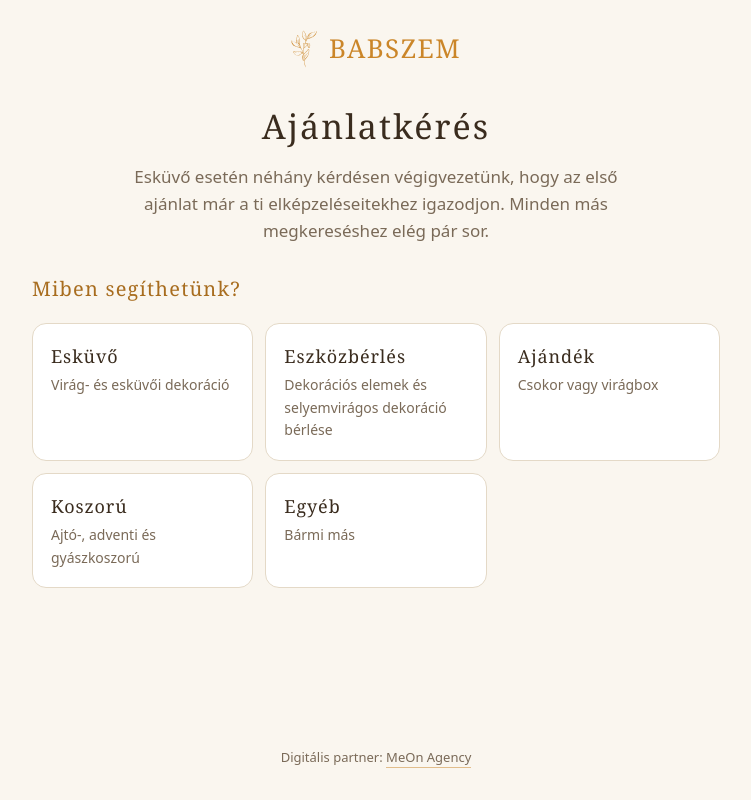
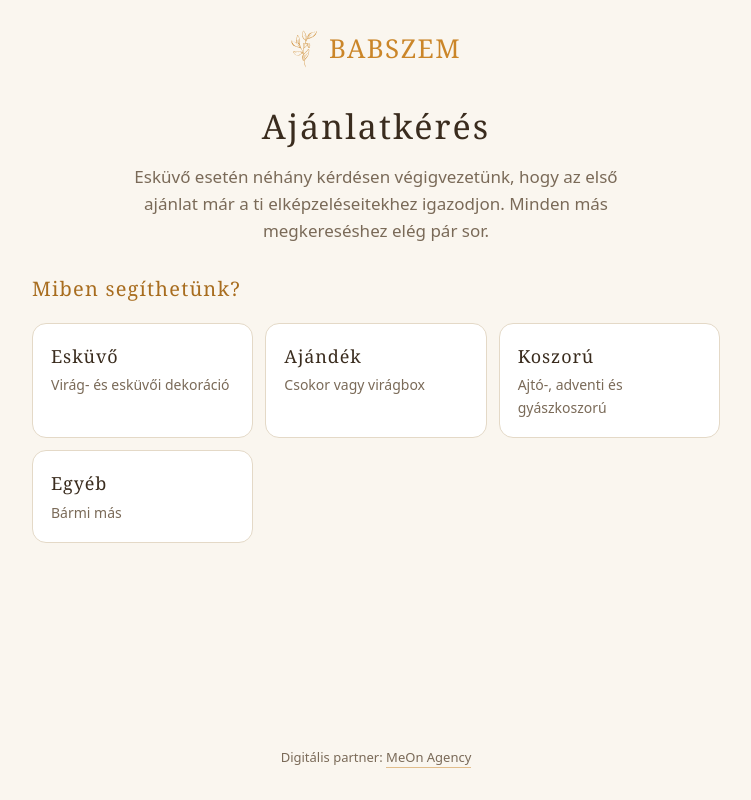
Before and after one commit to meonagency/babszem-site, a Next.js app: page /kapcsolat in a window 1280 px wide. Shown: the whole page, without its empty margins (264-1015 px from the left). Built offline with nearby package versions, Linux system fonts and the light colour scheme.

Commit message:
Eszközbérlés menüpont elrejtése (fejlesztés alatt)
Co-Authored-By: Claude Sonnet 5.5 <noreply@anthropic.com>
Claude-Session: https://claude.ai/code/session_01Heurb7ePZQkFBowE2dfiMg

```diff
--- a/app/api/kapcsolat/route.js
+++ b/app/api/kapcsolat/route.js
@@ -1,6 +1,6 @@
 import { randomUUID } from "node:crypto";
 import {
-  INTERESTS, TABLE_LAYOUTS, CHURCH, SILK, GREENERY, FLOWER_CATEGORIES, SEASONAL,
+  PUBLIC_INTERESTS, TABLE_LAYOUTS, CHURCH, SILK, GREENERY, FLOWER_CATEGORIES, SEASONAL,
   PREMIUM_FLOWERS, RENTAL, GIFTS, DECOR_GROUPS, IMAGES, WEDDING,
   RENTAL_INTEREST, GIFT_INTEREST, GIFT_TYPES, BRIDESMAIDS,
 } from "../../kapcsolat/fields";
@@ -85,7 +85,7 @@ export async function POST(req) {
     return Response.json({ ok: true });
   }
 
-  const baseInterest = oneOf(body.interest, INTERESTS.map((i) => i.value));
+  const baseInterest = oneOf(body.interest, PUBLIC_INTERESTS.map((i) => i.value));
   const isWedding = baseInterest === WEDDING;
   const giftType = baseInterest === GIFT_INTEREST ? oneOf(body.gift_type, GIFT_TYPES) : "";
   const interest = giftType ? `${GIFT_INTEREST} – ${giftType}` : baseInterest;
--- a/app/kapcsolat/ContactForm.jsx
+++ b/app/kapcsolat/ContactForm.jsx
@@ -2,7 +2,7 @@
 
 import { useEffect, useRef, useState } from "react";
 import {
-  INTERESTS, TABLE_LAYOUTS, CHURCH, SILK, GREENERY, FLOWER_CATEGORIES, SEASONAL, PREMIUM,
+  PUBLIC_INTERESTS, TABLE_LAYOUTS, CHURCH, SILK, GREENERY, FLOWER_CATEGORIES, SEASONAL, PREMIUM,
   SEASONAL_EXAMPLES, PREMIUM_FLOWERS, RENTAL, GIFTS, DECOR_GROUPS, COLORS, IMAGES, WEDDING,
   RENTAL_INTEREST, GIFT_INTEREST, GIFT_TYPES, BRIDESMAIDS,
 } from "./fields";
@@ -43,9 +43,12 @@ export default function ContactForm() {
       const raw = sessionStorage.getItem(STORE_KEY);
       if (raw) {
         const saved = JSON.parse(raw);
-        if (saved?.f) setF({ ...INITIAL, ...saved.f, hp_x9: "" });
-        if (Number.isInteger(saved?.step)) setStep(saved.step);
-        if (Number.isInteger(saved?.reached)) setReached(saved.reached);
+        const ok = saved?.f && (!saved.f.interest || PUBLIC_INTERESTS.some((i) => i.value === saved.f.interest));
+        if (ok) {
+          setF({ ...INITIAL, ...saved.f, hp_x9: "" });
+          if (Number.isInteger(saved.step)) setStep(saved.step);
+          if (Number.isInteger(saved.reached)) setReached(saved.reached);
+        }
       }
     } catch {}
     loaded.current = true;
@@ -237,7 +240,7 @@ export default function ContactForm() {
         <fieldset>
           <legend>Miben segíthetünk?</legend>
           <div className="cf-cards">
-            {INTERESTS.map((i) => (
+            {PUBLIC_INTERESTS.map((i) => (
               <button type="button" key={i.value} className={`cf-card${f.interest === i.value ? " on" : ""}`} onClick={() => choose(i.value)}>
                 <strong>{i.value}</strong>
                 <span>{i.hint}</span>
--- a/app/kapcsolat/fields.js
+++ b/app/kapcsolat/fields.js
@@ -6,11 +6,14 @@ export const GIFT_TYPES = ["Csokor", "Virágbox"];
 
 export const INTERESTS = [
   { value: "Esküvő", hint: "Virág- és esküvői dekoráció" },
-  { value: RENTAL_INTEREST, hint: "Dekorációs elemek és selyemvirágos dekoráció bérlése" },
+  // Fejlesztés alatt: addig nem jelenik meg és nem fogadjuk el (hidden: true)
+  { value: RENTAL_INTEREST, hint: "Dekorációs elemek és selyemvirágos dekoráció bérlése", hidden: true },
   { value: GIFT_INTEREST, hint: "Csokor vagy virágbox" },
   { value: "Koszorú", hint: "Ajtó-, adventi és gyászkoszorú" },
   { value: "Egyéb", hint: "Bármi más" },
 ];
+
+export const PUBLIC_INTERESTS = INTERESTS.filter((i) => !i.hidden);
 
 export const TABLE_LAYOUTS = ["Kerek asztalok", "Hosszú asztalok", "Vegyes", "Még nem tudjuk"];
 export const CHURCH = ["Igen", "Nem", "Még nem tudjuk"];
```
